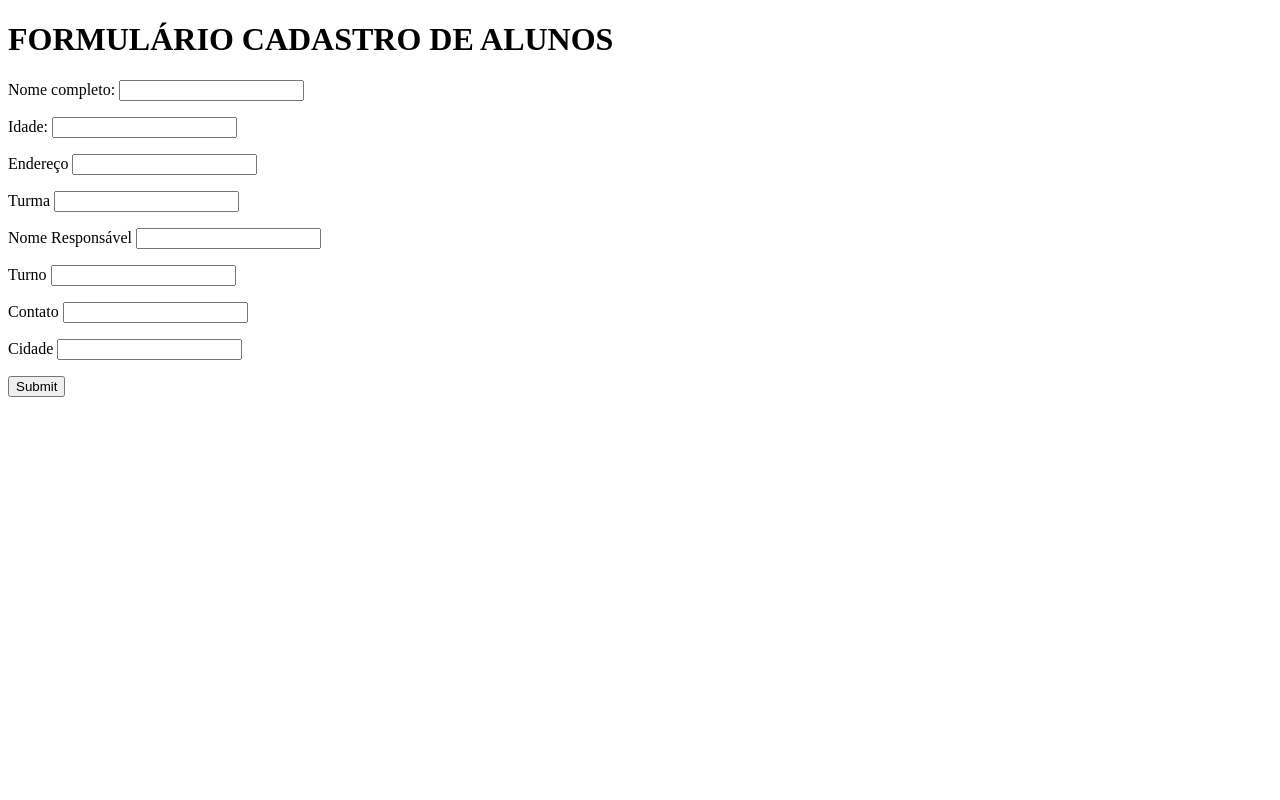
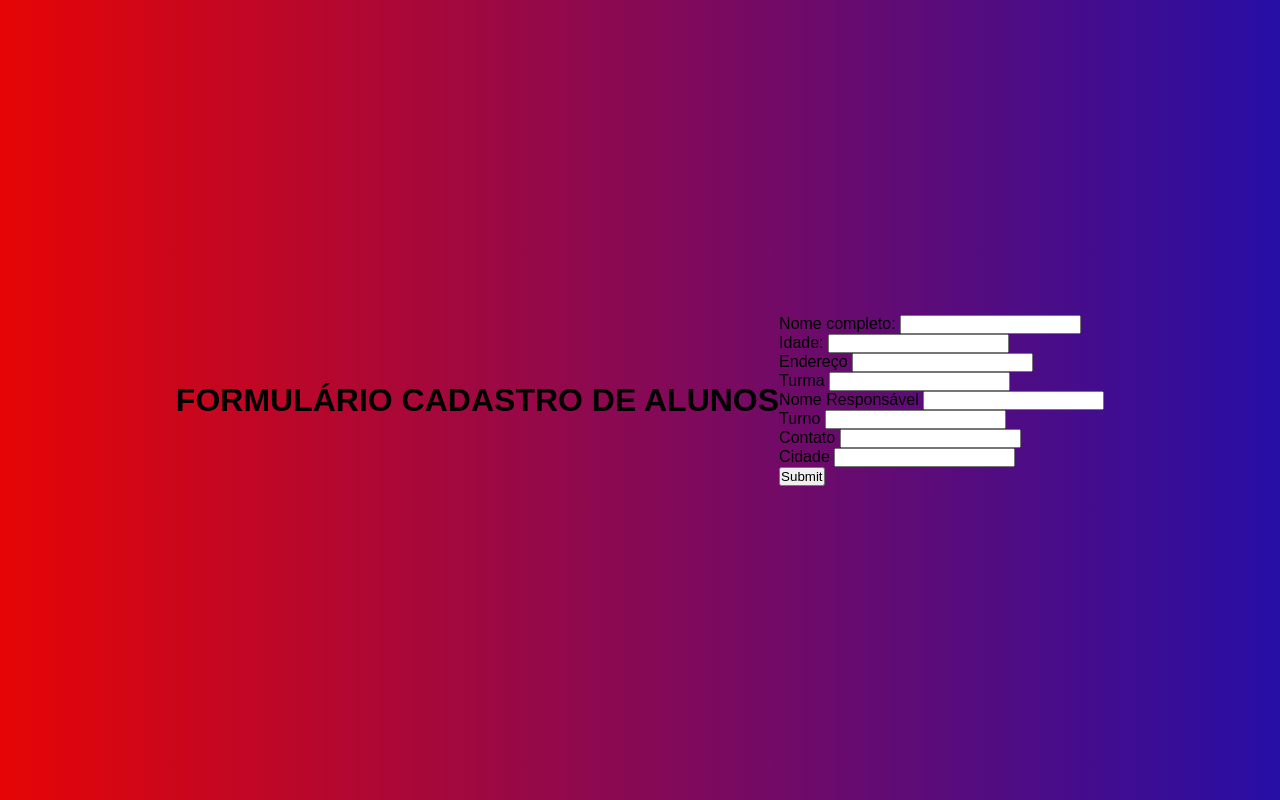
Before and after one commit to srbatata2058/Formulario, a plain HTML site: page index.html in a window 1280 px wide. Drawn offline with Linux system fonts and the light colour scheme.

Commit message:
Update index.html

```diff
--- a/index.html
+++ b/index.html
@@ -6,7 +6,7 @@
     <meta name="viewport" content="width=device-width, initial-scale=1.0">
     <title>FORMULÁRIO</title>
 
-    <link real="stylesheet" href="style.css"/>
+    <link rel="stylesheet" href="styles.css">
 
 </head>
 <body>
```
